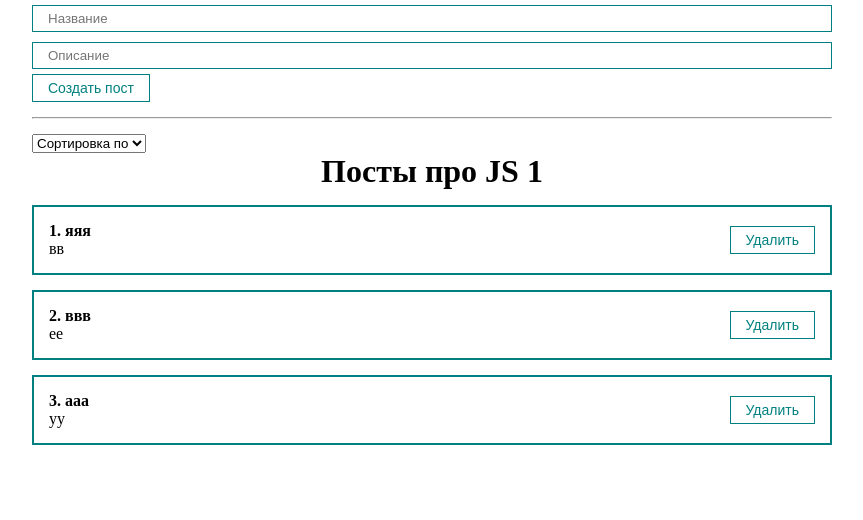
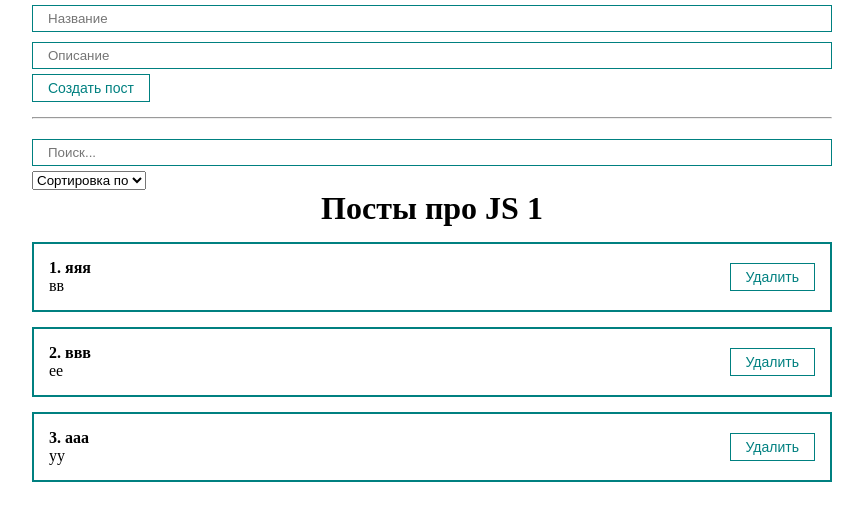
Before and after one commit to aychernov/mini-reactPosts, a React (Create React App) app: page / in a window 1280 px wide. Shown: the top 520 px of the page, without its empty margins (208-1071 px from the left). Built offline with nearby package versions, Linux system fonts and the light colour scheme.

Commit message:
add search, refactor components

```diff
--- a/src/App.js
+++ b/src/App.js
@@ -1,4 +1,4 @@
-import React, {useRef, useState} from "react";
+import React, {useMemo, useRef, useState} from "react";
 import Counter from "./components/Counter";
 import './styles/App.css'
 import PostItem from "./components/PostItem";
@@ -7,6 +7,7 @@
 import MyInput from "./components/UI/input/MyInput";
 import PostForm from "./components/PostForm";
 import MySelect from "./components/UI/select/MySelect";
+import PostFilter from "./components/PostFilter";
 
 function App() {
     const [posts, setPosts] = useState([
@@ -15,8 +16,19 @@
         {id: 3, title: 'ааа', body: 'уу'}
     ]);
 
-    const [selectedSort, setSelectedSort] = useState('')
+    const [filter, setFilter] = useState({sort: '', query: ''})
 
+
+    const sortedPosts = useMemo(() => {
+        if (filter.sort) {
+            return [...posts].sort((a, b) => a[filter.sort].localeCompare(b[filter.sort]))
+        }
+        return posts;
+    }, [filter.sort, posts])
+
+    const sortedAndSearchPosts = useMemo(() => {
+        return sortedPosts.filter(post => post.title.toLowerCase().includes(filter.query))
+    }, [filter.query, sortedPosts]);
 
     const createPost = (newPost) => {
         setPosts([...posts, newPost])
@@ -26,33 +38,12 @@
         setPosts(posts.filter(p => p.id !== post.id))
     }
 
-    const sortPosts = (sort) =>{
-        setSelectedSort(sort)
-        console.log(sort)
-        setPosts( [...posts].sort((a,b) => a[sort].localeCompare(b[sort])))
-    }
 
     return (
         <div className="App">
             <PostForm create={createPost}/>
-            <div>
-                <hr style={{margin: '15px 0px'}}/>
-                <MySelect
-                    value={selectedSort}
-                    onChange={sortPosts}
-                    defaultValue='Сортировка по'
-                    option={[
-                        {value: 'title', name: 'По названию'},
-                        {value: 'body', name: 'По описанию'},
-                    ]}
-
-                />
-            </div>
-            {posts.length
-                ? <PostList remove={removePost} posts={posts} title={'Посты про JS 1'}/>
-                : <h1 style={{textAlign: 'center'}}>Постов нет!</h1>
-            }
-
+            <PostFilter filter={filter} setFilter={setFilter}/>
+            <PostList remove={removePost} posts={sortedAndSearchPosts} title={'Посты про JS 1'}/>
         </div>
     );
 }
--- /dev/null
+++ b/src/components/PostFilter.jsx
@@ -0,0 +1,29 @@
+import React from 'react';
+import MyInput from "./UI/input/MyInput";
+import MySelect from "./UI/select/MySelect";
+
+const PostFilter = ({filter, setFilter}) => {
+    return (
+        <div>
+            <hr style={{margin: '15px 0px'}}/>
+            <MyInput
+                value={filter.query}
+                onChange={e => setFilter({ ...filter, query: e.target.value})}
+                type="text"
+                placeholder="Поиск..."
+            />
+            <MySelect
+                value={filter.sort}
+                onChange={selectedSort => setFilter({...filter, sort: selectedSort})}
+                defaultValue='Сортировка по'
+                option={[
+                    {value: 'title', name: 'По названию'},
+                    {value: 'body', name: 'По описанию'},
+                ]}
+
+            />
+        </div>
+    );
+};
+
+export default PostFilter;
--- a/src/components/PostList.jsx
+++ b/src/components/PostList.jsx
@@ -2,6 +2,14 @@
 import PostItem from "./PostItem";
 
 const PostList = ({posts, title, remove}) => {
+    if (!posts.length){
+        return (
+            <h1 style={{textAlign:'center'}}> Посты не найдены </h1>
+        )
+    }
+
+
+
     return (
         <div>
             <h1 style={{textAlign: 'center'}}>
```
